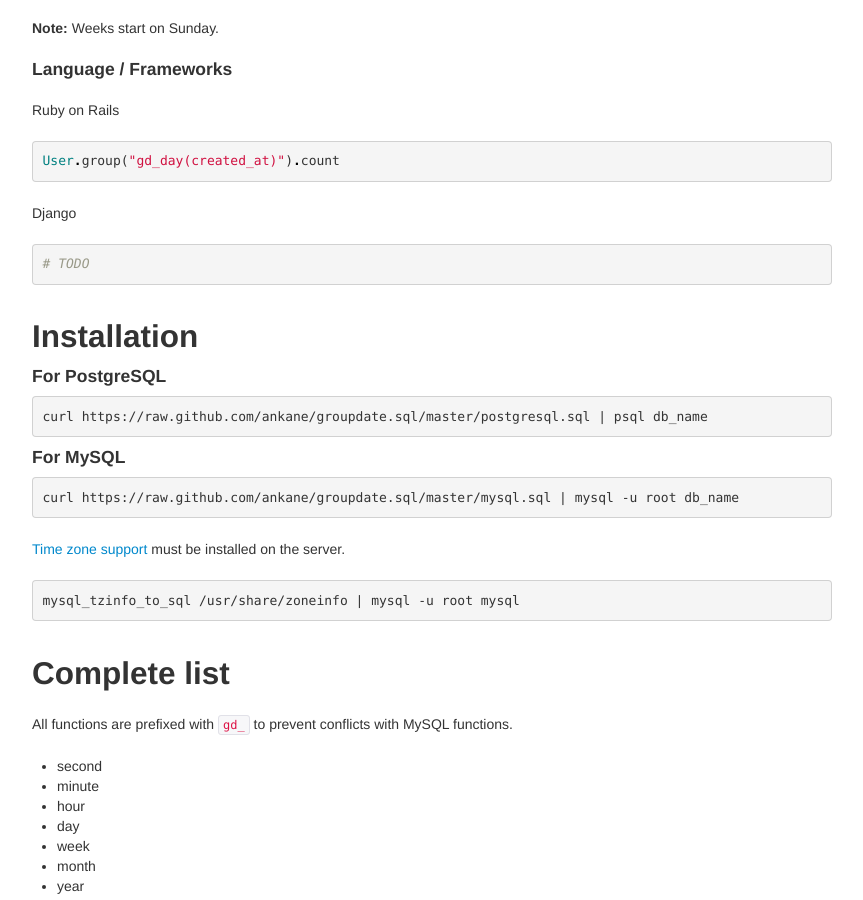
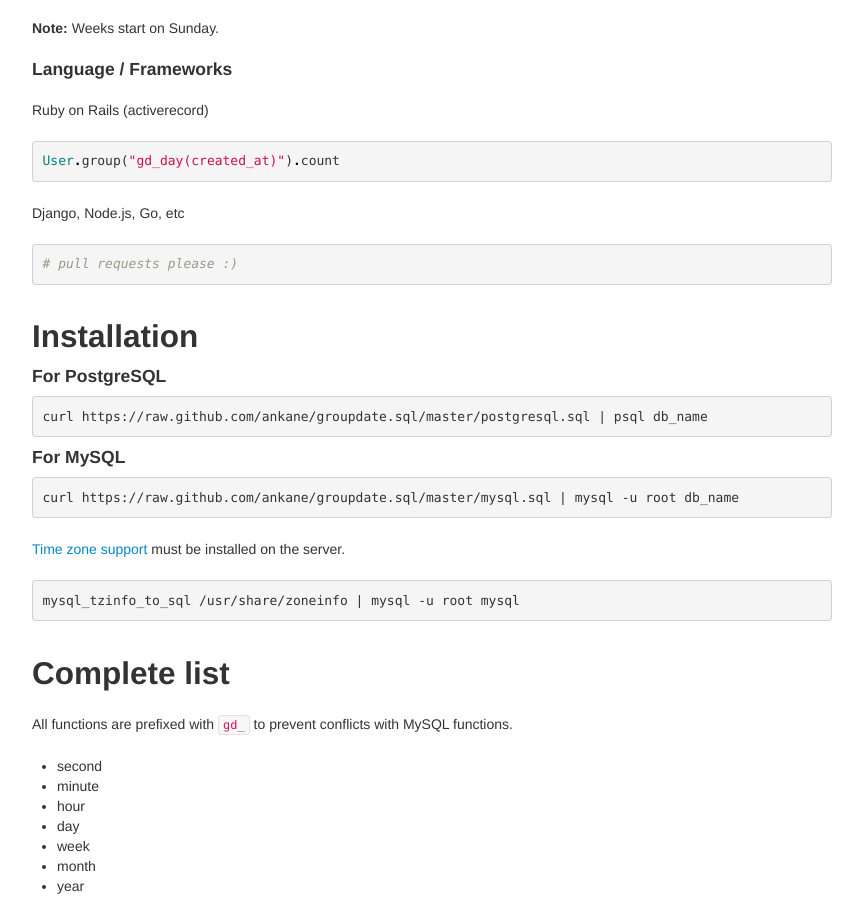
Before and after one commit to ankane/groupdate.sql, a plain HTML site: page index.html in a window 1280 px wide. Shown: the part 1481-2381 px from the top of the page, without its empty margins (208-1071 px from the left). Drawn offline with Linux system fonts and the light colour scheme.

Commit message:
Added ask for pull requests

```diff
--- a/index.html
+++ b/index.html
@@ -107,14 +107,14 @@
 <h4>
 <a name="language--frameworks" class="anchor" href="#language--frameworks"><span class="octicon octicon-link"></span></a>Language / Frameworks</h4>
 
-<p>Ruby on Rails</p>
+<p>Ruby on Rails (activerecord)</p>
 
 <div class="highlight"><pre><span class="no">User</span><span class="o">.</span><span class="n">group</span><span class="p">(</span><span class="s2">"gd_day(created_at)"</span><span class="p">)</span><span class="o">.</span><span class="n">count</span>
 </pre></div>
 
-<p>Django</p>
+<p>Django, Node.js, Go, etc</p>
 
-<div class="highlight"><pre><span class="c"># TODO</span>
+<div class="highlight"><pre><span class="c"># pull requests please :)</span>
 </pre></div>
 
 <h2>
```
